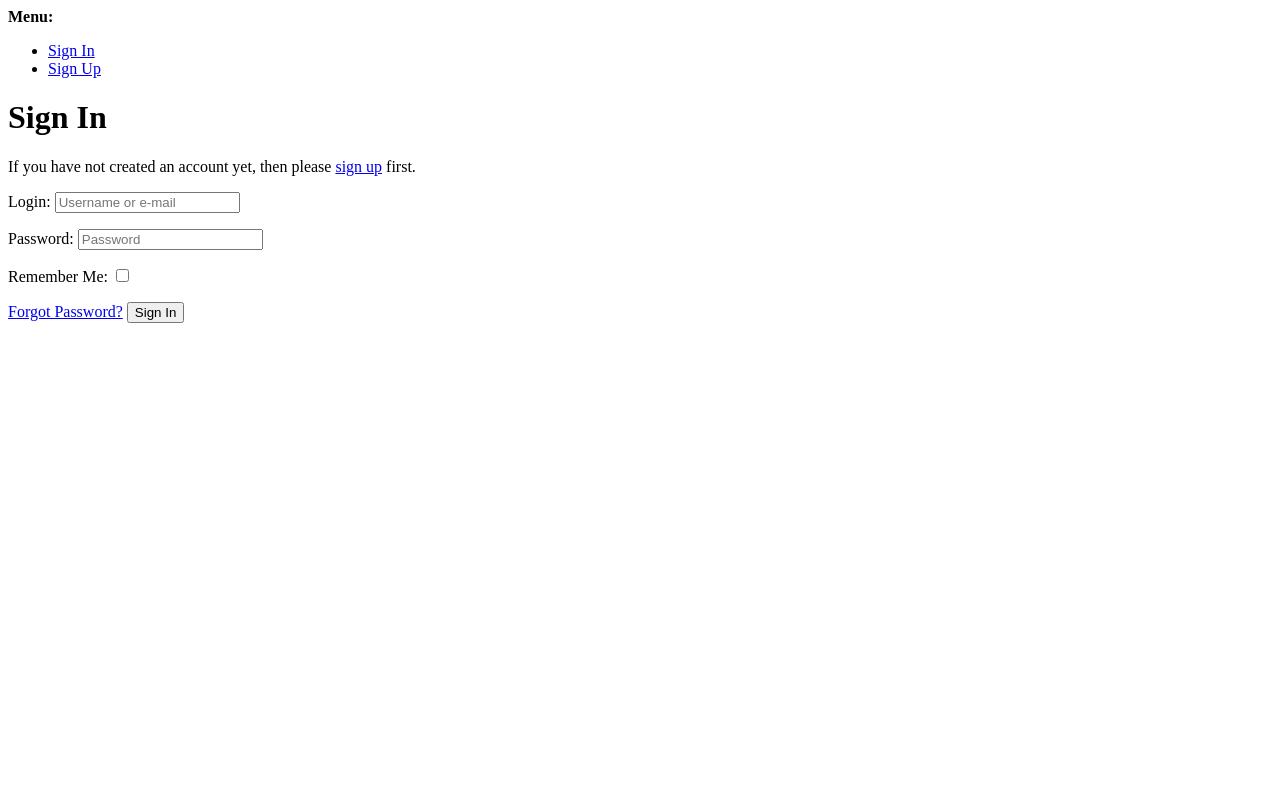
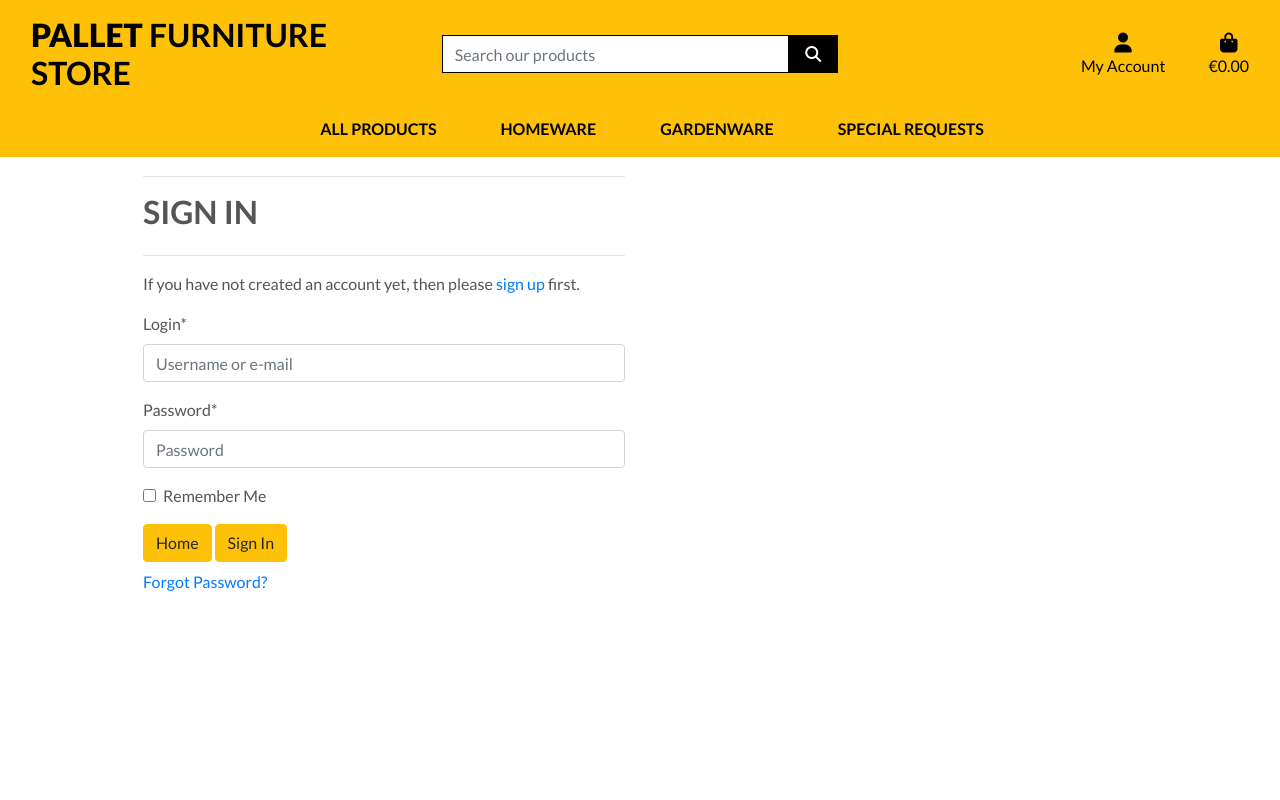
Before and after one commit to petermcloughlin/pallet_furniture_store, a Django app: page /accounts/login/ in a window 1280 px wide. Run offline with Django 3.2, Linux system fonts and the light colour scheme; some libraries are stand-ins or nearby versions.

Commit message:
Added styling to Sign In form

```diff
--- a/pallet_furniture_store/settings.py
+++ b/pallet_furniture_store/settings.py
@@ -26,7 +26,7 @@ BASE_DIR = Path(__file__).resolve().parent.parent
 SECRET_KEY = 'django-insecure-)k2)kzf^r1qkl*z)u-(un&9()sbe5l6pqrd4g^759ox^vg^c^('
 
 # SECURITY WARNING: don't run with debug turned on in production!
-DEBUG = True
+DEBUG = False
 
 ALLOWED_HOSTS = ['127.0.0.1','.herokuapp.com', 'localhost',]
 
--- a/templates/allauth/account/base.html
+++ b/templates/allauth/account/base.html
@@ -1,3 +1,4 @@
+{% extends "base.html" %}
 <!DOCTYPE html>
 <html>
   <head>
@@ -32,6 +33,17 @@
       </ul>
     </div>
     {% block content %}
+      <div class="container header-container">
+        <div class="overlay"></div>
+        <div class="row">
+            <div class="col-12 col-md-6">
+                <div class="allauth-form-inner-content">
+                    {% block inner_content %}
+                    {% endblock %}
+                </div>
+            </div>
+        </div>
+    </div>
     {% endblock %}
     {% endblock %}
     {% block extra_body %}
--- a/templates/allauth/account/login.html
+++ b/templates/allauth/account/login.html
@@ -5,9 +5,11 @@
 
 {% block head_title %}{% trans "Sign In" %}{% endblock %}
 
-{% block content %}
+{% block inner_content %}
 
-<h1>{% trans "Sign In" %}</h1>
+<hr>
+<h2 class="logo-font mb-4">{% trans "Sign In" %}</h2>
+<hr>
 
 {% get_providers as socialaccount_providers %}
 
@@ -35,12 +37,15 @@ for a {{ site_name }} account and sign in below:{% endblocktrans %}</p>
 
 <form class="login" method="POST" action="{% url 'account_login' %}">
   {% csrf_token %}
-  {{ form.as_p }}
+  {{ form|crispy }}
   {% if redirect_field_value %}
   <input type="hidden" name="{{ redirect_field_name }}" value="{{ redirect_field_value }}" />
   {% endif %}
-  <a class="button secondaryAction" href="{% url 'account_reset_password' %}">{% trans "Forgot Password?" %}</a>
-  <button class="primaryAction" type="submit">{% trans "Sign In" %}</button>
+  <a class="btn btn-warning rounded-4" href="{% url 'home' %}">Home</a>
+  <button class="primaryAction btn btn-warning" type="submit">{% trans "Sign In" %}</button>
+  <p class="mt-2">
+    <a class="button secondaryAction" href="{% url 'account_reset_password' %}">{% trans "Forgot Password?" %}</a>
+  </p>
 </form>
 
 {% endblock %}
```
